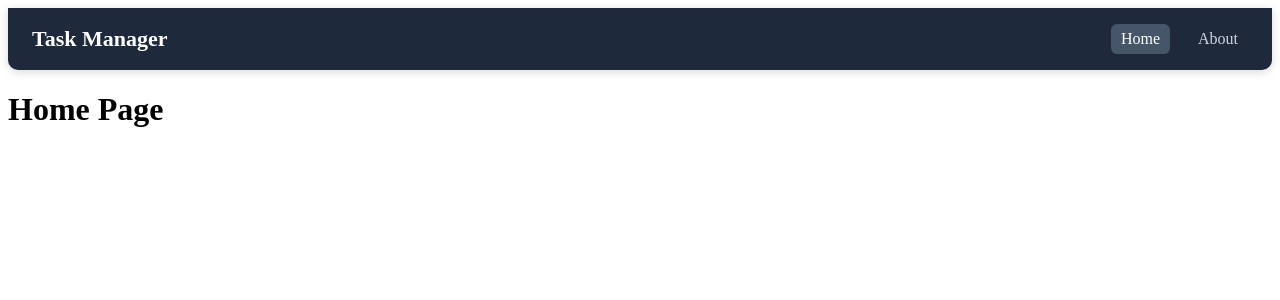
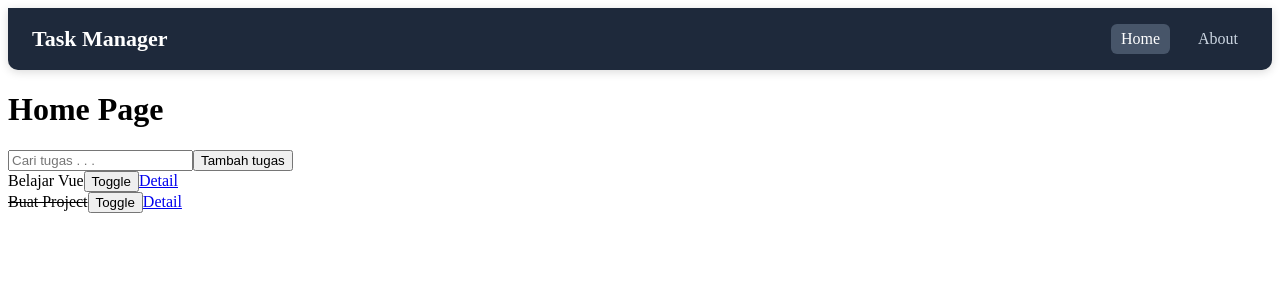
Before and after one commit to KenapaCoding/sk-vue-task-manager, a Vue app: page / in a window 1280 px wide. Shown: the top 300 px of the page. Built offline with nearby package versions, Linux system fonts and the light colour scheme.

Commit message:
sk1: funngsionalitas dan struktur element

```diff
--- a/src/components/Modal.vue
+++ b/src/components/Modal.vue
@@ -0,0 +1,13 @@
+<template>
+    <div>
+        <div>
+            <h3><slot name="header"/></h3>
+            <slot/>
+            <button @click="$emit('close')">Tutup</button>
+        </div>
+    </div>
+</template>
+
+<script setup>
+    const emit = defineEmits(['close']);
+</script>
--- a/src/components/TaskItem.vue
+++ b/src/components/TaskItem.vue
@@ -0,0 +1,14 @@
+<template>
+    <div>
+        <span :style="{textDecoration: task.done ? 'line-through': 'none'}">{{ task.title }}</span>
+        <button @click="$emit('toggle')">Toggle</button>
+        <router-link :to="'/task/' + task.id">Detail</router-link>
+    </div>
+</template>
+<script setup>
+    const props = defineProps({
+        task:Object
+    })
+
+    const emit = defineEmits(['toggle'])
+</script>
--- a/src/views/Home.vue
+++ b/src/views/Home.vue
@@ -1,3 +1,42 @@
 <template>
-    <h1>Home Page</h1>
+   <div>
+     <h1>Home Page</h1>
+
+     <!-- input untuk pencarian tugas -->
+      <input type="text" v-model="search" placeholder='Cari tugas . . .'>
+
+     <!-- button untuk show modal -->
+      <button @click="showModal = true">Tambah tugas</button>
+
+      <!-- Conditional rendering untuk modal berdasarkan value showModal -->
+       <Modal v-if="showModal" @close="showModal= false">
+            <template #header>Tambah task baru</template>
+            <input type="text" v-model="newTask" placeholder='tambahkan tugas'>
+            <button @click="handleAdd">Simpan</button>
+       </Modal>
+
+    <!-- list rendering filtered -->
+     <div v-for="task in filtered" :key="task.id">
+        <TaskItem :task="task" @toggle="task.done = !task.done"/>
+     </div>
+   </div>
 </template>
+
+<script setup>
+    import TaskItem from '@/components/TaskItem.vue';
+    import { useTasks } from '@/composables/useTasks';
+    import Modal from '@/components/Modal.vue';
+    import { ref } from 'vue';
+
+    const {tasks, search,filtered,addTask} = useTasks()
+
+    const showModal = ref(false);
+    const newTask = ref('');
+
+    function handleAdd(){
+        if(!newTask.value) return
+        addTask(newTask.value)
+        newTask.value = ''
+        showModal.value = false
+    }
+</script>
--- a/src/views/TaskDetail.vue
+++ b/src/views/TaskDetail.vue
@@ -1,6 +1,7 @@
 <template>
     <h1>Task detail page</h1>
     <p>task id : {{ id }}</p>
+    <router-link to="/">Kembali</router-link>
 </template>
 
 <script setup>
```
